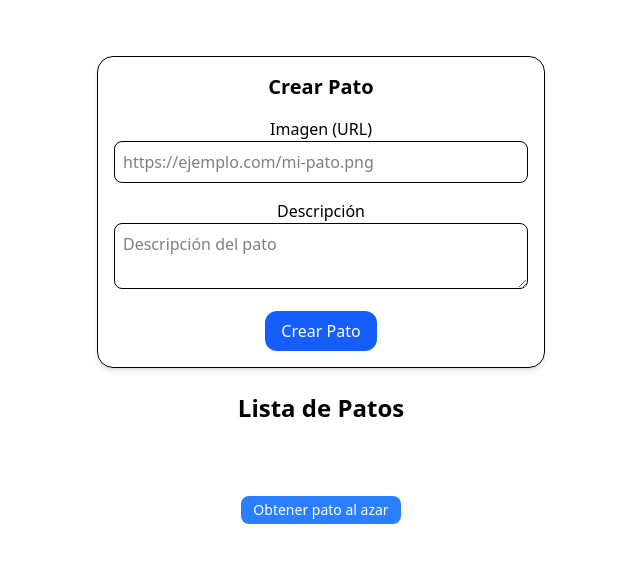
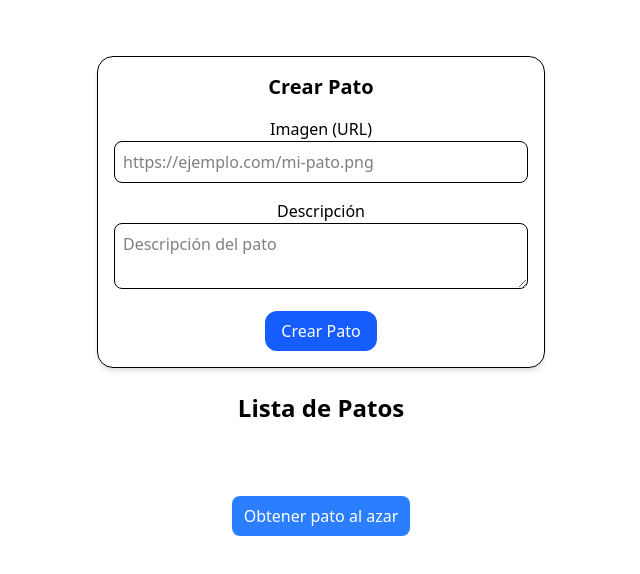
Before and after one commit to NicolashhOcampo/tp7-plan-desarrollo, a React (Vite) app: page / in a window 1280 px wide. Shown: the top 574 px of the page, without its empty margins (319-959 px from the left). Built offline with nearby package versions, Linux system fonts and the light colour scheme.

Commit message:
cambiar estilo boton Obtener Pato al azar

```diff
--- a/src/components/RandomDuckButton.jsx
+++ b/src/components/RandomDuckButton.jsx
@@ -24,7 +24,7 @@ export const RandomDuckButton = () => {
         <div className="flex flex-col items-center mt-6 space-y-4">
             <button
                 onClick={fetchRandomDuck}
-                className="bg-blue-500 text-white px-3 py-1 rounded-lg hover:bg-blue-600 text-sm"
+                className="bg-blue-500 text-white px-3 py-2 rounded-lg hover:bg-blue-600 cursor-pointer"
             >
                 Obtener pato al azar
             </button>
```
